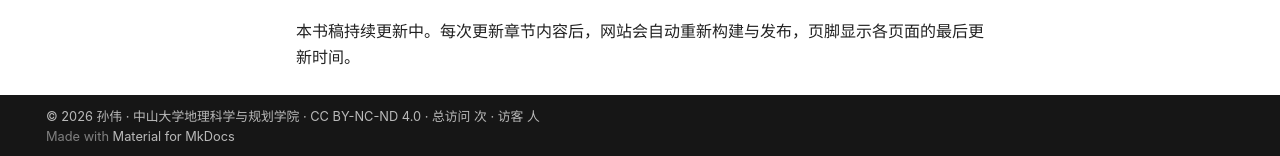
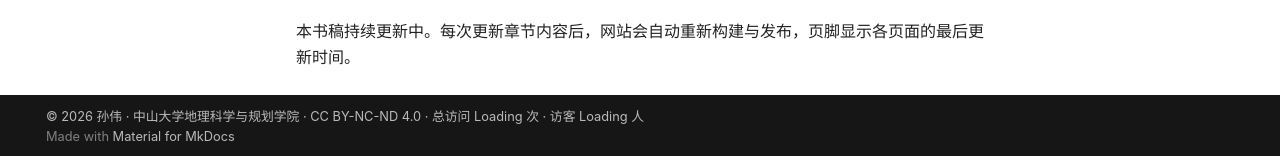
Before and after one commit to sunweihunu/ai-geo-data-mining, an MkDocs documentation site: the page built from docs/index.md, in a window 1280 px wide and 900 px high, scrolled down 739 px. Shown: the part 741-897 px from the top of the window. Built offline with MkDocs 1.6.1 and Material for MkDocs 9.7.7, drawn with Linux system fonts in a browser that asks for light colours; comment, search, counter and statistics services are not loaded.

Commit message:
访问计数器更换为 Vercount（不蒜子服务不可用）

```diff
--- a/mkdocs.yml
+++ b/mkdocs.yml
@@ -67,7 +67,7 @@
 
 extra_javascript:
   - https://cdn.jsdelivr.net/npm/mathjax@3/es5/tex-mml-chtml.js
-  - https://busuanzi.ibruce.info/busuanzi/2.3/busuanzi.pure.mini.js
+  - https://events.vercount.one/js
 
 plugins:
   - search
@@ -77,4 +77,4 @@
       type: datetime
       locale: zh
 
-copyright: © 2026 孙伟 · 中山大学地理科学与规划学院 · <a href="https://creativecommons.org/licenses/by-nc-nd/4.0/deed.zh" target="_blank" rel="license">CC BY-NC-ND 4.0</a> · <span id="busuanzi_container_site_pv">总访问 <span id="busuanzi_site_pv"></span> 次</span> · <span id="busuanzi_container_site_uv">访客 <span id="busuanzi_site_uv"></span> 人</span>
+copyright: © 2026 孙伟 · 中山大学地理科学与规划学院 · <a href="https://creativecommons.org/licenses/by-nc-nd/4.0/deed.zh" target="_blank" rel="license">CC BY-NC-ND 4.0</a> · 总访问 <span id="vercount_value_site_pv">Loading</span> 次 · 访客 <span id="vercount_value_site_uv">Loading</span> 人
```
